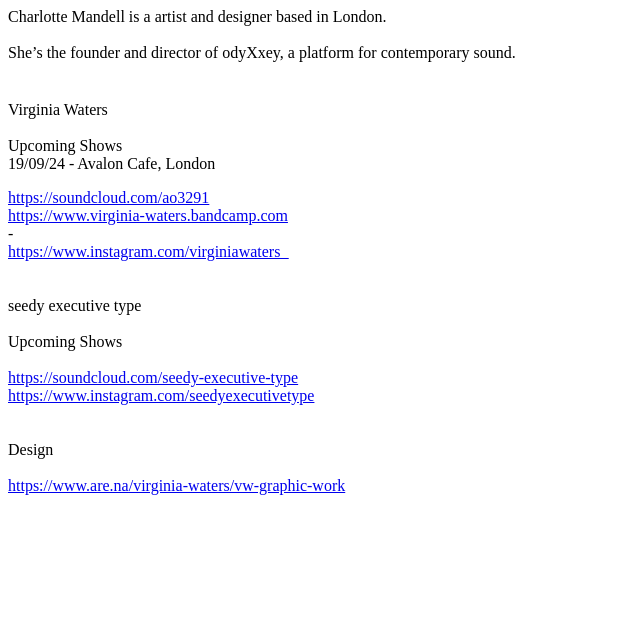
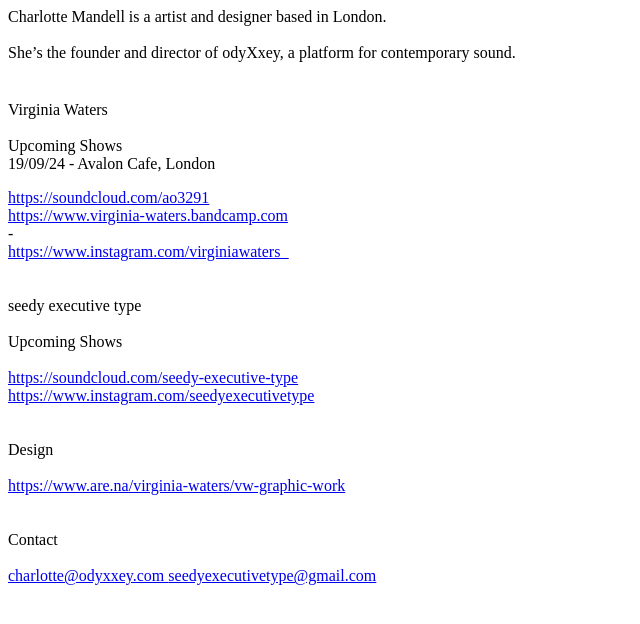
Before and after one commit to virginia-waters/virginiawaters, a plain HTML site: page index.html in a window 1280 px wide. Shown: the whole page, without its empty margins (0-640 px from the left). Drawn offline with Linux system fonts and the light colour scheme.

Commit message:
Update index.html

```diff
--- a/index.html
+++ b/index.html
@@ -26,5 +26,12 @@ She’s the founder and director of odyXxey, a platform for contemporary sound.<
 <br> <br> <br>
 Design <br> <br>
 <a href= https://www.are.na/virginia-waters/vw-graphic-work > https://www.are.na/virginia-waters/vw-graphic-work </a>
+<br> <br> <br>
+
+Contact <br> <br>
+<a href= mailto:charlotte@odyxxey.com > charlotte@odyxxey.com </a>
+<a href= mailto:seedyexecutivetype@gmail.com > seedyexecutivetype@gmail.com </a>
+
+
 </body>
 </html>
```
